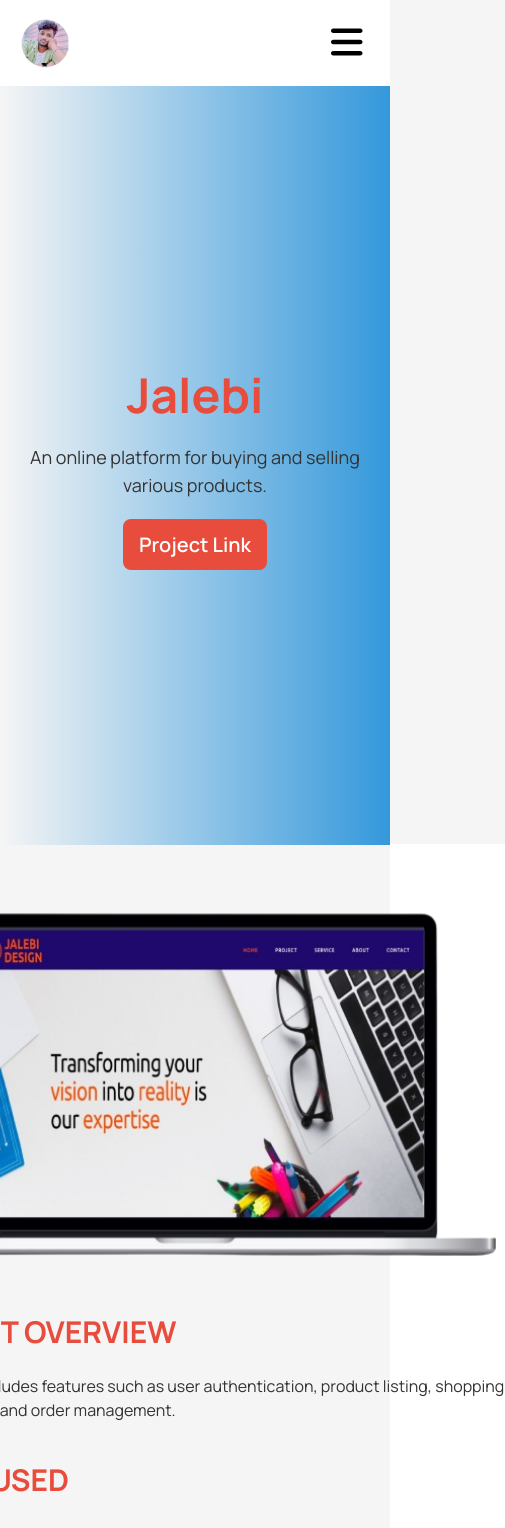
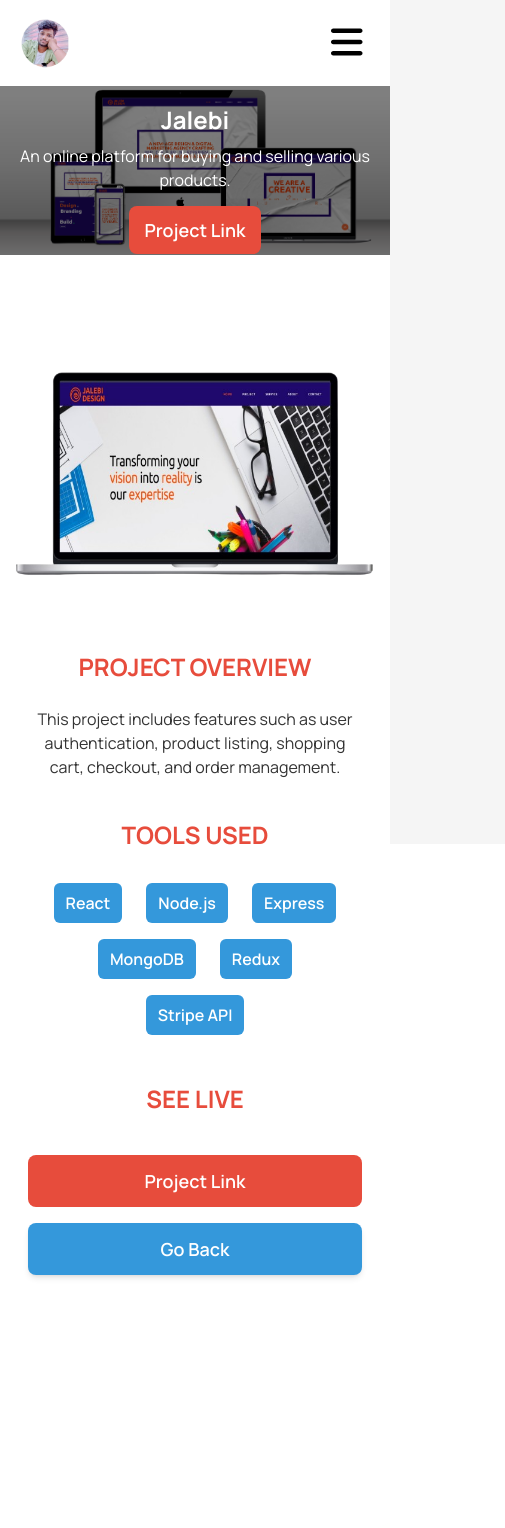
Before and after one commit to Nitishcoderr/Nitishdeveloper-Portfolio, a Next.js app: page /project/1 in a window 390 px wide. Shown: the top 1528 px of the page, 505 px wide, since content can reach past the window. Built offline with nearby package versions, Linux system fonts and the light colour scheme.

Commit message:
project review page responsiveness completed

```diff
--- a/src/app/project/[uniquepage]/page.tsx
+++ b/src/app/project/[uniquepage]/page.tsx
@@ -29,35 +29,47 @@
 
   return (
     <>
-      <main className="bg-background">
-        <section className="h-[90vh] bg-gradient-to-r from-background to-primary flex items-center flex-col justify-center">
-          <p className="text-5xl font-bold text-accent">{project.name}</p>
-          <p className="text-lg text-text text-center mt-6">{project.overview}</p>
-
-          <div className="mt-8">
+    <section className="relative w-full">
+      <Image
+        className="w-full"
+        alt={project.name}
+        src={project.websiteBanner}
+        layout="responsive"
+        width={1000}
+        height={1000}
+      />
+      <div className="absolute top-0 z-[1] flex items-center justify-center flex-col w-full h-full bg-black/50 md:py-12 py-0">
+        <div className="mt-2 text-center px-4 md:px-0">
+          <p className="text-2xl md:text-5xl font-bold text-white">{project.name}</p>
+          <p className="text-base md:text-xl text-white text-center mt-2 md:mt-10">{project.overview}</p>
+          <div className="mt-6">
             <Link
-              className="bg-accent w-24 py-3 text-xl font-semibold rounded-lg text-white px-4"
+              className="bg-accent py-3 text-lg md:text-xl font-semibold rounded-lg text-white px-4"
               href={project.websiteLink}>
               Project Link
             </Link>
           </div>
+        </div>
+      </div>
     </section>
-        <section className="px-12 py-8 flex flex-col items-center justify-center">
-          <div>
+    <main className="py-16">
+      <section className="px-3 w-full md:px-12 py-8 flex flex-col items-center justify-center">
+        <div className="w-full max-w-screen-lg">
           <Image
             className="w-full"
             alt={project.name}
-              width="100"
-              height="100"
+            width={1000}
+            height={1000}
+            layout="responsive"
             src={project.websiteImg}
           />
-            <div>
-              <p className="text-3xl font-bold uppercase py-6 text-accent">Project Overview</p>
-              <p className="text-text">{project.description}</p>
+          <div className="mt-8 px-4 md:px-0 md:text-start text-center">
+            <p className="text-2xl md:text-3xl font-bold uppercase py-6 text-accent">Project Overview</p>
+            <p className="text-base md:text-lg text-text">{project.description}</p>
           </div>
-            <div className="py-4">
-              <p className="text-3xl font-bold uppercase py-6 text-accent">Tools Used</p>
-              <div className="flex items-center">
+          <div className="py-4 md:text-start text-center px-4 md:px-0">
+            <p className="text-2xl md:text-3xl font-bold uppercase py-6 text-accent">Tools Used</p>
+            <div className="flex flex-wrap justify-center">
               {project.toolsUsed.map((item, index) => (
                 <p
                   key={index}
@@ -67,16 +79,16 @@
               ))}
             </div>
           </div>
-            <div>
-              <p className="text-3xl font-bold uppercase py-6 text-accent">See Live</p>
-              <div className="my-4">
+          <div className="md:text-start text-center px-4 md:px-0">
+            <p className="text-2xl md:text-3xl font-bold uppercase py-6 text-accent">See Live</p>
+            <div className="flex flex-col md:flex-row justify-center items-center my-4">
               <Link
-                  className="bg-accent w-24 py-3 text-xl font-semibold rounded-lg text-white px-4"
+                className="bg-accent w-full md:w-auto py-3 text-lg md:text-xl font-semibold rounded-lg text-white px-4 mb-4 md:mb-0 md:mr-6"
                 href={project.websiteLink}>
                 Project Link
               </Link>
               <Link
-                  className="bg-primary hover:bg-secondary text-white w-24 py-3 text-xl font-semibold rounded-lg shadow-md px-4 ml-6"
+                className="bg-primary hover:bg-secondary text-white w-full md:w-auto py-3 text-lg md:text-xl font-semibold rounded-lg shadow-md px-4"
                 href="/project">
                 Go Back
               </Link>
@@ -86,5 +98,6 @@
       </section>
     </main>
   </>
+
   );
 }
--- a/src/data/projectData.json
+++ b/src/data/projectData.json
@@ -6,6 +6,7 @@
         "overview": "An online platform for buying and selling various products.",
         "description": "This project includes features such as user authentication, product listing, shopping cart, checkout, and order management.",
         "websiteLink": "https://example.com/ecommerce",
+        "websiteBanner":"/projectbanner/jalebi.png",
         "websiteImg": "/project/jalebi.png",
         "toolsUsed": ["React", "Node.js", "Express", "MongoDB", "Redux", "Stripe API"]
       },
@@ -15,6 +16,7 @@
         "overview": "A web application for managing tasks and projects.",
         "description": "Users can create tasks, assign them to team members, set deadlines, track progress, and generate reports.",
         "websiteLink": "https://example.com/taskapp",
+        "websiteBanner":"/projectbanner/jalebi.png",
         "websiteImg": "/project/nge.png",
         "toolsUsed": ["React", "Firebase", "Material-UI", "Redux Toolkit"]
       },
@@ -24,6 +26,7 @@
         "overview": "A dashboard for managing social media accounts and analyzing performance.",
         "description": "Users can schedule posts, monitor engagement metrics, and generate insights using data visualization tools.",
         "websiteLink": "https://example.com/socialdashboard",
+        "websiteBanner":"/projectbanner/jalebi.png",
         "websiteImg": "/project/jalebi.png",
         "toolsUsed": ["React", "Node.js", "Express", "MongoDB", "Chart.js", "OAuth"]
       }
```
Also changed, not shown: public/projectbanner/jalebi.png (added). Lines whose indentation alone changed are shown as unchanged.
